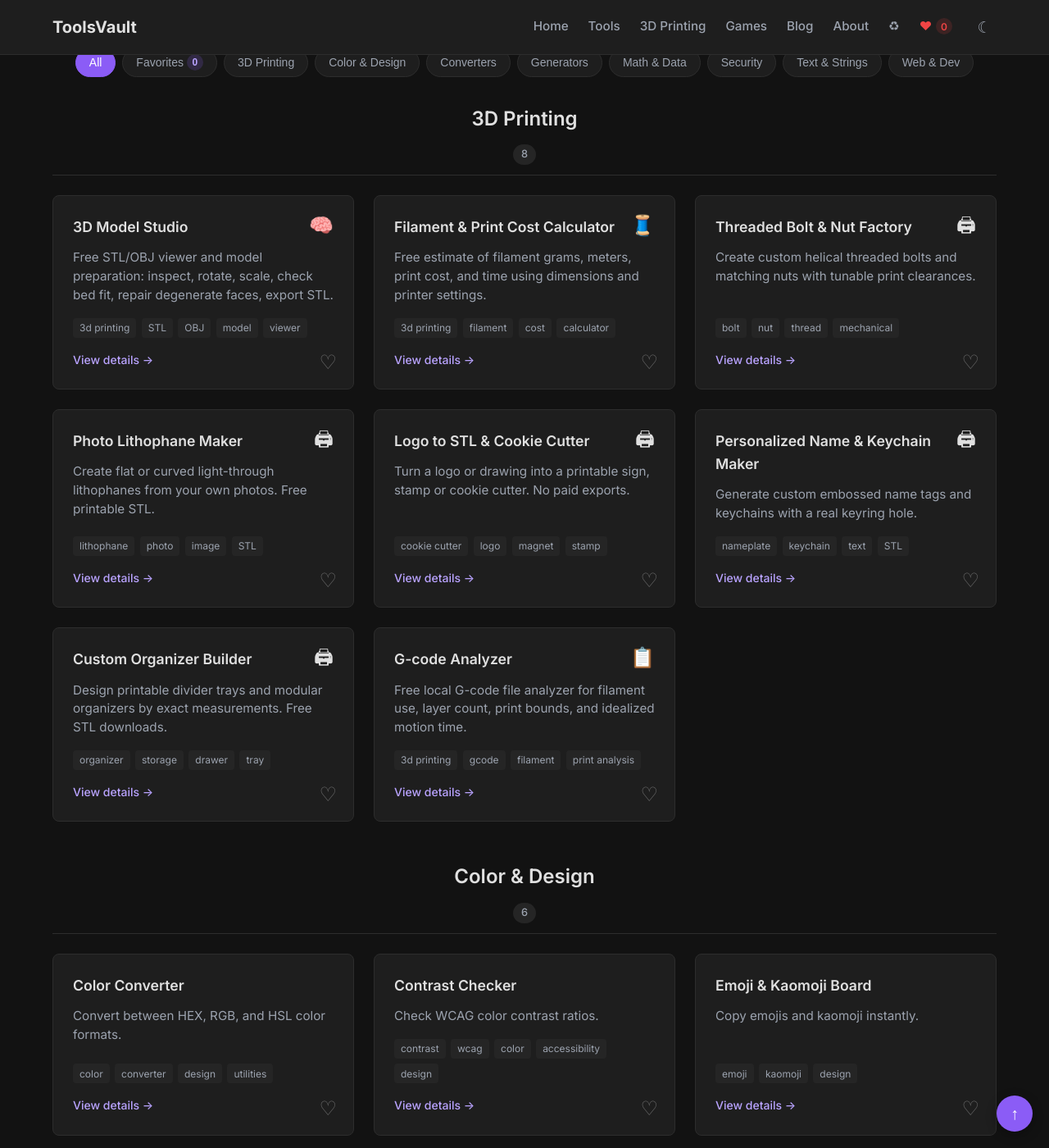
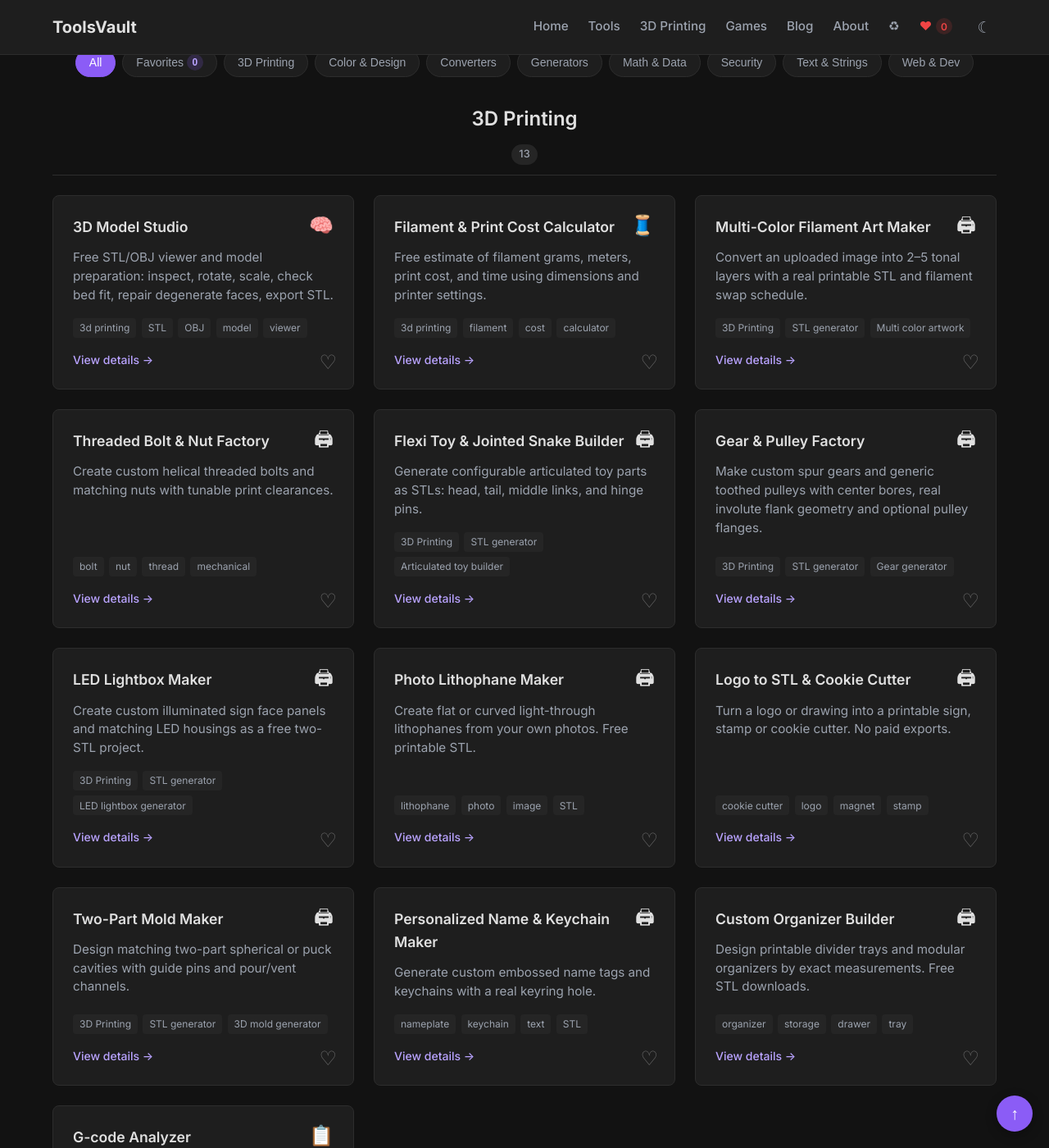
Before and after one commit to jemmonsss/toolsvault, a Jekyll site: the page built from tools/index.md, in a window 1280 px wide and 1400 px high, scrolled down 448 px. Shown: the whole window at 82% size. Built offline with Jekyll 4.4.1, drawn with Linux system fonts in a browser that asks for light colours.

Commit message:
updates to 3d priting section

```diff
--- /dev/null
+++ b/_tools/forge-color-art.md
@@ -0,0 +1,29 @@
+---
+title: "Multi-Color Filament Art Maker"
+link: "/tools/forge-color-art/"
+description: "Convert an uploaded image into 2–5 tonal layers with a real printable STL and filament swap schedule."
+tags:
+  - "3D Printing"
+  - "STL generator"
+  - "Multi color artwork"
+category: "3D Printing"
+icon: "&#128424;"
+---
+<link rel="stylesheet" href="{{ '/assets/css/printing.css' | relative_url }}">
+<div class="print-tool forge-workbench" data-forge="color-art">
+ <p>Create layered artwork using sequential filament changes without multi-material hardware. <strong>100% free STL exports, no subscription, and files stay in your browser.</strong></p>
+ <label class="print-upload">Upload image (JPG, PNG, or WebP) — required <input id="forge-file" type="file" accept="image/png,image/jpeg,image/webp"></label>
+ <canvas id="forge-source" class="forge-source" aria-label="Source artwork preview"></canvas>
+ <div class="print-cols forge-layout">
+ <section class="print-panel"><h2>Customize</h2><div class="print-fields forge-fields"><label>Art width (mm)<input id="forge-width" type="number" value="110" min="40" max="200" step="1"></label><label>Number of filament colors<input id="forge-levels" type="number" value="4" min="2" max="5" step="1"></label><label>Base layer (mm)<input id="forge-base" type="number" value="0.8" min="0.6" max="2.4" step="0.2"></label><label>Each color band (mm)<input id="forge-layer" type="number" value="0.6" min="0.4" max="1.6" step="0.2"></label><label>Color 1 name<input id="forge-c1" type="text" value="Black" maxlength="24"></label><label>Color 2 name<input id="forge-c2" type="text" value="Dark gray" maxlength="24"></label><label>Color 3 name<input id="forge-c3" type="text" value="Light gray" maxlength="24"></label><label>Color 4 name<input id="forge-c4" type="text" value="White" maxlength="24"></label><label>Color 5 name<input id="forge-c5" type="text" value="Accent" maxlength="24"></label></div></section>
+ <section class="print-panel"><h2>Interactive 3D preview</h2><div class="print-viewport forge-viewport"><canvas id="forge-render" aria-label="Rotate the generated 3D preview"></canvas><div class="print-viewport-label">Drag to rotate · Scroll to zoom</div></div><p class="print-small" id="forge-preview-note">Preview is rendered locally; exports contain full-resolution geometry.</p></section>
+ </div>
+ <p class="print-msg" id="forge-status" role="status" aria-live="polite">Building your design…</p>
+ <pre id="forge-details" class="forge-instructions" aria-live="polite"></pre>
+ <div class="print-action-row"><button type="button" class="btn btn-primary" id="forge-export" disabled>Download current STL</button><button type="button" class="btn btn-secondary" id="forge-kit" disabled>Download complete STL kit (ZIP)</button><a class="btn btn-secondary" href="/printing/">All 3D tools</a></div>
+ <p class="print-note">This builds tonal height-based art with manual Z-height filament changes, not hue-accurate full-color prints or a slicer replacement. Height transitions must be compatible with your slicer layer height. These are independent ToolsVault tools. STL dimensions are millimeters; test fit, slice, and inspect layers before printing. No cloud processing or paid exports.</p>
+</div>
+<script src="{{ '/assets/js/print-forge-core.js' | relative_url }}" defer></script>
+<script src="{{ '/assets/js/print-forge-extra.js' | relative_url }}" defer></script>
+<script src="{{ '/assets/js/zip-writer.js' | relative_url }}" defer></script>
+<script src="{{ '/assets/js/print-forge-ui.js' | relative_url }}" defer></script>
--- /dev/null
+++ b/_tools/forge-flexi.md
@@ -0,0 +1,27 @@
+---
+title: "Flexi Toy & Jointed Snake Builder"
+link: "/tools/forge-flexi/"
+description: "Generate configurable articulated toy parts as STLs: head, tail, middle links, and hinge pins."
+tags:
+  - "3D Printing"
+  - "STL generator"
+  - "Articulated toy builder"
+category: "3D Printing"
+icon: "&#128424;"
+---
+<link rel="stylesheet" href="{{ '/assets/css/printing.css' | relative_url }}">
+<div class="print-tool forge-workbench" data-forge="flexi">
+ <p>Print the individual components, then assemble an articulated snake or chain. <strong>100% free STL exports, no subscription, and files stay in your browser.</strong></p>
+ <div class="print-cols forge-layout">
+ <section class="print-panel"><h2>Customize</h2><div class="print-fields forge-fields"><label>Total snake segments<input id="forge-segments" type="number" value="8" min="3" max="40" step="1"></label><label>Body width (mm)<input id="forge-size" type="number" value="14" min="12" max="30" step="0.5"></label><label>Joint center spacing (mm)<input id="forge-spacing" type="number" value="22" min="14" max="36" step="0.5"></label><label>Hinge hole (mm)<input id="forge-hole" type="number" value="3.6" min="3" max="5" step="0.1"></label><label>Each segment thickness (mm)<input id="forge-thickness" type="number" value="3.2" min="2.8" max="6" step="0.2"></label><label>Preview / export part<select id="forge-part"><option value="link">Middle segment</option><option value="head">Head segment</option><option value="tail">Tail segment</option><option value="pin">Loose hinge pin</option></select></label></div></section>
+ <section class="print-panel"><h2>Interactive 3D preview</h2><div class="print-viewport forge-viewport"><canvas id="forge-render" aria-label="Rotate the generated 3D preview"></canvas><div class="print-viewport-label">Drag to rotate · Scroll to zoom</div></div><p class="print-small" id="forge-preview-note">Preview is rendered locally; exports contain full-resolution geometry.</p></section>
+ </div>
+ <p class="print-msg" id="forge-status" role="status" aria-live="polite">Building your design…</p>
+ <pre id="forge-details" class="forge-instructions" aria-live="polite"></pre>
+ <div class="print-action-row"><button type="button" class="btn btn-primary" id="forge-export" disabled>Download current STL</button><button type="button" class="btn btn-secondary" id="forge-kit" disabled>Download complete STL kit (ZIP)</button><a class="btn btn-secondary" href="/printing/">All 3D tools</a></div>
+ <p class="print-note">This is a modular assembly kit, not a print-in-place flexi animal. Pins are not captive by themselves: retain them with a suitable fastener, adhesive, or another mechanically tested method. Check clearances and child safety. These are independent ToolsVault tools. STL dimensions are millimeters; test fit, slice, and inspect layers before printing. No cloud processing or paid exports.</p>
+</div>
+<script src="{{ '/assets/js/print-forge-core.js' | relative_url }}" defer></script>
+<script src="{{ '/assets/js/print-forge-extra.js' | relative_url }}" defer></script>
+<script src="{{ '/assets/js/zip-writer.js' | relative_url }}" defer></script>
+<script src="{{ '/assets/js/print-forge-ui.js' | relative_url }}" defer></script>
--- /dev/null
+++ b/_tools/forge-gear.md
@@ -0,0 +1,27 @@
+---
+title: "Gear & Pulley Factory"
+link: "/tools/forge-gear/"
+description: "Make custom spur gears and generic toothed pulleys with center bores, real involute flank geometry and optional pulley flanges."
+tags:
+  - "3D Printing"
+  - "STL generator"
+  - "Gear generator"
+category: "3D Printing"
+icon: "&#128424;"
+---
+<link rel="stylesheet" href="{{ '/assets/css/printing.css' | relative_url }}">
+<div class="print-tool forge-workbench" data-forge="gear">
+ <p>Machine parts, replacement gears and printable drives. <strong>100% free STL exports, no subscription, and files stay in your browser.</strong></p>
+ <div class="print-cols forge-layout">
+ <section class="print-panel"><h2>Customize</h2><div class="print-fields forge-fields"><label>Part type<select id="forge-mode"><option value="gear">Involute spur gear</option><option value="pulley">Toothed pulley (generic)</option></select></label><label>Number of teeth<input id="forge-teeth" type="number" value="24" min="12" max="100" step="1"></label><label>Gear module (mm)<input id="forge-module" type="number" value="2" min="0.8" max="5" step="0.1"></label><label>Pulley tooth pitch (mm)<input id="forge-pitch" type="number" value="2" min="2" max="8" step="0.2"></label><label>Part thickness (mm)<input id="forge-thickness" type="number" value="8" min="3" max="24" step="0.2"></label><label>Shaft hole diameter (mm)<input id="forge-bore" type="number" value="5" min="2" max="40" step="0.2"></label><label class="forge-check"><input type="checkbox" id="forge-flange" checked> Add end flanges (pulley mode)</label></div></section>
+ <section class="print-panel"><h2>Interactive 3D preview</h2><div class="print-viewport forge-viewport"><canvas id="forge-render" aria-label="Rotate the generated 3D preview"></canvas><div class="print-viewport-label">Drag to rotate · Scroll to zoom</div></div><p class="print-small" id="forge-preview-note">Preview is rendered locally; exports contain full-resolution geometry.</p></section>
+ </div>
+ <p class="print-msg" id="forge-status" role="status" aria-live="polite">Building your design…</p>
+ <pre id="forge-details" class="forge-instructions" aria-live="polite"></pre>
+ <div class="print-action-row"><button type="button" class="btn btn-primary" id="forge-export" disabled>Download current STL</button><a class="btn btn-secondary" href="/printing/">All 3D tools</a></div>
+ <p class="print-note">Gear dimensions are nominal, with a 20° pressure angle on spur gears. Printed gears require backlash and clearance checks. Pulley teeth are a generic, non-certified profile; do not assume an exact GT2 belt fit. These are independent ToolsVault tools. STL dimensions are millimeters; test fit, slice, and inspect layers before printing. No cloud processing or paid exports.</p>
+</div>
+<script src="{{ '/assets/js/print-forge-core.js' | relative_url }}" defer></script>
+<script src="{{ '/assets/js/print-forge-extra.js' | relative_url }}" defer></script>
+<script src="{{ '/assets/js/zip-writer.js' | relative_url }}" defer></script>
+<script src="{{ '/assets/js/print-forge-ui.js' | relative_url }}" defer></script>
--- /dev/null
+++ b/_tools/forge-lightbox.md
@@ -0,0 +1,29 @@
+---
+title: "LED Lightbox Maker"
+link: "/tools/forge-lightbox/"
+description: "Create custom illuminated sign face panels and matching LED housings as a free two-STL project."
+tags:
+  - "3D Printing"
+  - "STL generator"
+  - "LED lightbox generator"
+category: "3D Printing"
+icon: "&#128424;"
+---
+<link rel="stylesheet" href="{{ '/assets/css/printing.css' | relative_url }}">
+<div class="print-tool forge-workbench" data-forge="lightbox">
+ <p>Sign text or upload simple dark-on-white artwork. Download a complete printable lightbox kit. <strong>100% free STL exports, no subscription, and files stay in your browser.</strong></p>
+ <label class="print-upload">Upload image (JPG, PNG, or WebP) — optional when using text <input id="forge-file" type="file" accept="image/png,image/jpeg,image/webp"></label>
+ <canvas id="forge-source" class="forge-source" aria-label="Source artwork preview"></canvas>
+ <div class="print-cols forge-layout">
+ <section class="print-panel"><h2>Customize</h2><div class="print-fields forge-fields"><label>Face design<select id="forge-mode"><option value="text">Custom text</option><option value="image">Uploaded artwork</option></select></label><label>Sign lettering<input id="forge-text" type="text" value="MAKER" maxlength="24"></label><label>Outside width (mm)<input id="forge-width" type="number" value="125" min="55" max="230" step="1"></label><label>Outside height (mm)<input id="forge-height" type="number" value="82" min="40" max="180" step="1"></label><label>Case depth (mm)<input id="forge-depth" type="number" value="21" min="12" max="35" step="1"></label><label>Case wall (mm)<input id="forge-wall" type="number" value="3.2" min="2.4" max="5" step="0.2"></label><label>Preview one part<select id="forge-part"><option value="panel">Front diffuser / text panel</option><option value="housing">LED housing / back</option></select></label></div></section>
+ <section class="print-panel"><h2>Interactive 3D preview</h2><div class="print-viewport forge-viewport"><canvas id="forge-render" aria-label="Rotate the generated 3D preview"></canvas><div class="print-viewport-label">Drag to rotate · Scroll to zoom</div></div><p class="print-small" id="forge-preview-note">Preview is rendered locally; exports contain full-resolution geometry.</p></section>
+ </div>
+ <p class="print-msg" id="forge-status" role="status" aria-live="polite">Building your design…</p>
+ <pre id="forge-details" class="forge-instructions" aria-live="polite"></pre>
+ <div class="print-action-row"><button type="button" class="btn btn-primary" id="forge-export" disabled>Download current STL</button><button type="button" class="btn btn-secondary" id="forge-kit" disabled>Download complete STL kit (ZIP)</button><a class="btn btn-secondary" href="/printing/">All 3D tools</a></div>
+ <p class="print-note">The face and case are individual, printable STLs; they fit with a nominal clearance and are intended to be fixed with tape or adhesive, not snap-fit. Use low-voltage, low-heat LEDs only; never enclose mains wiring. These are independent ToolsVault tools. STL dimensions are millimeters; test fit, slice, and inspect layers before printing. No cloud processing or paid exports.</p>
+</div>
+<script src="{{ '/assets/js/print-forge-core.js' | relative_url }}" defer></script>
+<script src="{{ '/assets/js/print-forge-extra.js' | relative_url }}" defer></script>
+<script src="{{ '/assets/js/zip-writer.js' | relative_url }}" defer></script>
+<script src="{{ '/assets/js/print-forge-ui.js' | relative_url }}" defer></script>
--- /dev/null
+++ b/_tools/forge-mold.md
@@ -0,0 +1,27 @@
+---
+title: "Two-Part Mold Maker"
+link: "/tools/forge-mold/"
+description: "Design matching two-part spherical or puck cavities with guide pins and pour/vent channels."
+tags:
+  - "3D Printing"
+  - "STL generator"
+  - "3D mold generator"
+category: "3D Printing"
+icon: "&#128424;"
+---
+<link rel="stylesheet" href="{{ '/assets/css/printing.css' | relative_url }}">
+<div class="print-tool forge-workbench" data-forge="mold">
+ <p>Produce reusable master patterns or simple casting mold blocks with no paywall. <strong>100% free STL exports, no subscription, and files stay in your browser.</strong></p>
+ <div class="print-cols forge-layout">
+ <section class="print-panel"><h2>Customize</h2><div class="print-fields forge-fields"><label>Cavity style<select id="forge-shape"><option value="ball">Two-part sphere</option><option value="disc">Flat-bottom round puck</option><option value="dome">Rounded shallow dome</option></select></label><label>Block width (mm)<input id="forge-width" type="number" value="65" min="35" max="140" step="1"></label><label>Block depth (mm)<input id="forge-depth" type="number" value="65" min="35" max="140" step="1"></label><label>Cavity radius (mm)<input id="forge-radius" type="number" value="13" min="6" max="48" step="1"></label><label>Block thickness (mm)<input id="forge-block" type="number" value="17" min="9" max="30" step="1"></label><label>Preview one half<select id="forge-part"><option value="a">A · alignment pins</option><option value="b">B · matching holes</option></select></label></div></section>
+ <section class="print-panel"><h2>Interactive 3D preview</h2><div class="print-viewport forge-viewport"><canvas id="forge-render" aria-label="Rotate the generated 3D preview"></canvas><div class="print-viewport-label">Drag to rotate · Scroll to zoom</div></div><p class="print-small" id="forge-preview-note">Preview is rendered locally; exports contain full-resolution geometry.</p></section>
+ </div>
+ <p class="print-msg" id="forge-status" role="status" aria-live="polite">Building your design…</p>
+ <pre id="forge-details" class="forge-instructions" aria-live="polite"></pre>
+ <div class="print-action-row"><button type="button" class="btn btn-primary" id="forge-export" disabled>Download current STL</button><button type="button" class="btn btn-secondary" id="forge-kit" disabled>Download complete STL kit (ZIP)</button><a class="btn btn-secondary" href="/printing/">All 3D tools</a></div>
+ <p class="print-note">The cavity halves are intended for suitable non-heated casting or silicone mold making; not certified for food safety, molten metal, hot resin, pressure molding, or injection molding. Mold halves require careful alignment and release planning. These are independent ToolsVault tools. STL dimensions are millimeters; test fit, slice, and inspect layers before printing. No cloud processing or paid exports.</p>
+</div>
+<script src="{{ '/assets/js/print-forge-core.js' | relative_url }}" defer></script>
+<script src="{{ '/assets/js/print-forge-extra.js' | relative_url }}" defer></script>
+<script src="{{ '/assets/js/zip-writer.js' | relative_url }}" defer></script>
+<script src="{{ '/assets/js/print-forge-ui.js' | relative_url }}" defer></script>
--- a/assets/css/printing.css
+++ b/assets/css/printing.css
@@ -31,3 +31,5 @@
 .forge-workbench .print-panel{height:100%}
 .forge-workbench .print-msg{font-weight:600}
 @media(min-width:980px){.forge-layout{grid-template-columns:minmax(290px,.9fr) minmax(390px,1.1fr)}}
+
+.forge-instructions{margin:.1rem 0;padding:1rem;max-width:100%;overflow-wrap:anywhere;white-space:pre-wrap;font:500 .84rem/1.55 ui-monospace,SFMono-Regular,Consolas,monospace;color:var(--text-secondary,#d5d8e2);background:var(--bg-secondary,#151b2b);border:1px solid var(--border-color,#364153);border-radius:10px}
--- a/printing/index.md
+++ b/printing/index.md
@@ -1,11 +1,18 @@
 ---
 permalink: /printing/
 title: "3D Printing Tools"
-description: "Free 3D printing workshop for custom STLs: lithophanes, organizers, cookie cutters, threaded fasteners and name tags. No subscription."
+description: "Free 3D printing workshop for custom STLs: gears, pulleys, lightboxes, molds, color-layer artwork, flexi toys, lithophanes and organizers. No subscription."
 ---
 <div class="container">
-  <div class="hero"><h1>3D Printing Workshop</h1><p>Make something new, not just inspect a file. Create practical, personalized, printable STL designs with zero paid unlocks, accounts, or credits.</p></div>
-  <section class="category-section"><div class="category-header"><h2>Create printable projects</h2><span class="category-count">5 free makers</span></div>
+  <div class="hero"><h1>3D Printing Workshop</h1><p>Build custom 3D-printable parts, signs, casting molds, artwork and articulated toys. Make something new, not just inspect a file. Create practical, personalized, printable STL designs with zero paid unlocks, accounts, or credits.</p></div>
+  <section class="category-section"><div class="category-header"><h2>Advanced project generators</h2><span class="category-count">5 new free makers</span></div><div class="tools-grid">
+    <a href="/tools/forge-gear/" class="tool-card"><div class="tool-header"><h3>Gear & Pulley Factory</h3><span class="tool-icon">&#128424;</span></div><div class="tool-description">Build involute-profile spur gears or toothed pulleys with adjustable pitch, bores and flanges.</div><div class="tool-footer"><div class="tool-tags"><span class="tag">Gears / pulleys</span><span class="tag">Free STL</span></div></div><span class="btn-link">Create a model &rarr;</span></a>
+    <a href="/tools/forge-lightbox/" class="tool-card"><div class="tool-header"><h3>LED Lightbox Maker</h3><span class="tool-icon">&#128424;</span></div><div class="tool-description">Customize a text or logo sign; get the front diffuser and matching LED cavity housing as STL files.</div><div class="tool-footer"><div class="tool-tags"><span class="tag">Two-part kit</span><span class="tag">Free STL</span></div></div><span class="btn-link">Create a model &rarr;</span></a>
+    <a href="/tools/forge-mold/" class="tool-card"><div class="tool-header"><h3>Two-Part Mold Maker</h3><span class="tool-icon">&#128424;</span></div><div class="tool-description">Create matching half-cavities with alignment pegs, matching holes and pour channels.</div><div class="tool-footer"><div class="tool-tags"><span class="tag">Casting tools</span><span class="tag">Free STL</span></div></div><span class="btn-link">Create a model &rarr;</span></a>
+    <a href="/tools/forge-color-art/" class="tool-card"><div class="tool-header"><h3>Multi-Color Filament Art</h3><span class="tool-icon">&#128424;</span></div><div class="tool-description">Upload a photo to create stepped tonal art, a filament-change guide and a printable STL.</div><div class="tool-footer"><div class="tool-tags"><span class="tag">Filament swaps</span><span class="tag">Free STL</span></div></div><span class="btn-link">Create a model &rarr;</span></a>
+    <a href="/tools/forge-flexi/" class="tool-card"><div class="tool-header"><h3>Flexi Toy & Snake Builder</h3><span class="tool-icon">&#128424;</span></div><div class="tool-description">Create modular head, tail and body pieces with vertical hinge holes and printable pins. Assembly required.</div><div class="tool-footer"><div class="tool-tags"><span class="tag">Jointed toys</span><span class="tag">Free STL</span></div></div><span class="btn-link">Create a model &rarr;</span></a>
+  </div></section>
+  <section class="category-section"><div class="category-header"><h2>Create printable projects</h2><span class="category-count">5 original makers</span></div>
   <div class="tools-grid">
     <a href="/tools/forge-organizer/" class="tool-card"><div class="tool-header"><h3>Custom Organizer Builder</h3><span class="tool-icon">&#128451;</span></div><div class="tool-description">Design a workshop tray to exact dimensions, with adjustable compartments, wall thickness and divider height. Export a printable one-piece STL.</div><div class="tool-footer"><div class="tool-tags"><span class="tag">Drawer inserts</span><span class="tag">Storage</span></div></div><span class="btn-link">Build an organizer &rarr;</span></a>
     <a href="/tools/forge-lithophane/" class="tool-card"><div class="tool-header"><h3>Photo Lithophane Maker</h3><span class="tool-icon">&#128247;</span></div><div class="tool-description">Convert photos into backlit lithophane STLs. Fine tune minimum and maximum thickness, contrast direction and curved or flat style.</div><div class="tool-footer"><div class="tool-tags"><span class="tag">Photos to 3D</span><span class="tag">Gifts</span></div></div><span class="btn-link">Make a lithophane &rarr;</span></a>
```
Also changed, not shown: assets/js/print-forge-extra.js (added, +60 -0 lines), assets/js/print-forge-ui.js (+30 -3 lines), docs/advanced-3d-print-workshop.md (added, +32 -0 lines), scripts/test_print_forge_extra.js (added, +9 -0 lines).
